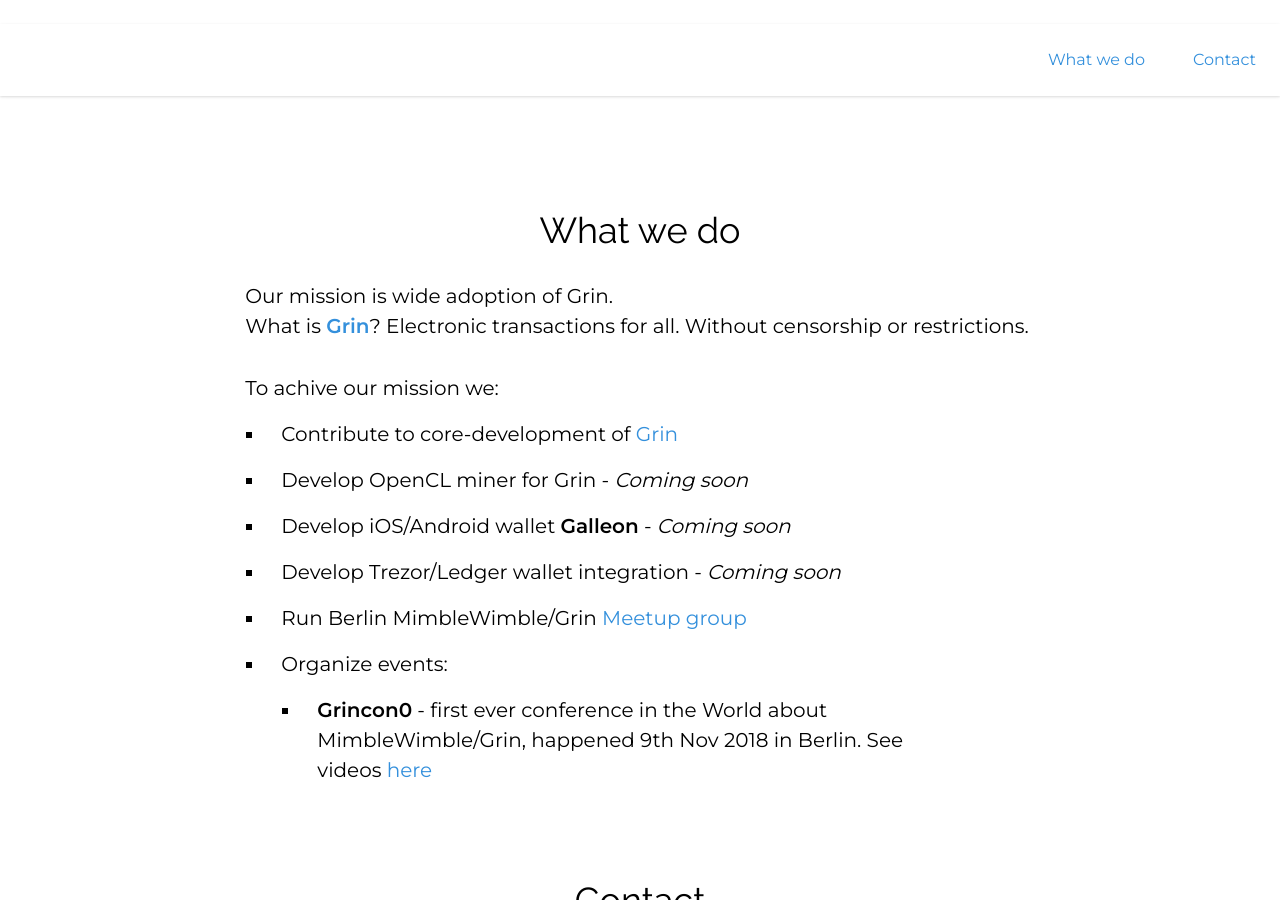
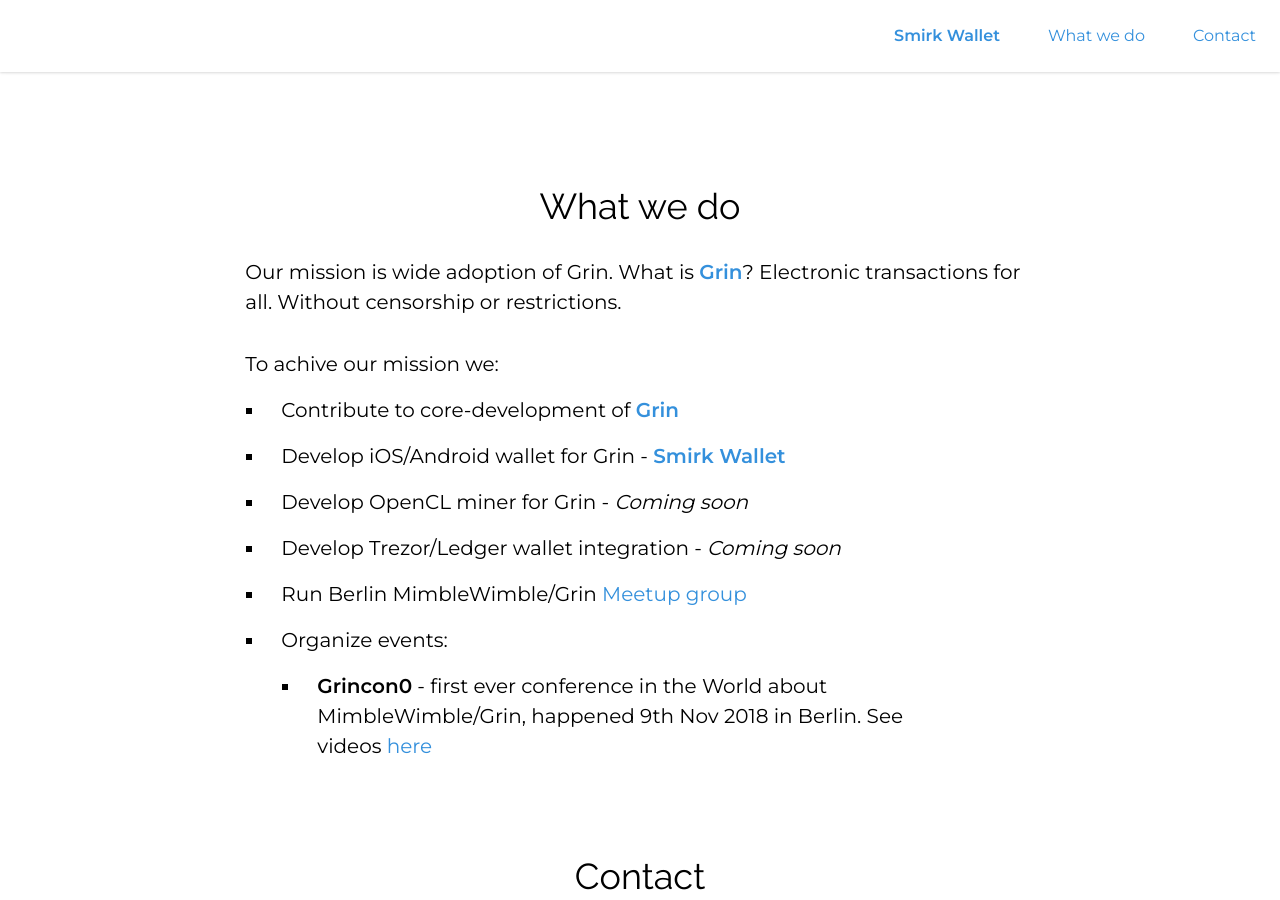
Before and after one commit to cyclefortytwo/cycle42.com, a Jekyll site: the page built from index.md, in a window 1280 px wide and 900 px high, scrolled down 745 px. Built offline with Jekyll 4.4.1, drawn with Linux system fonts in a browser that asks for light colours; nearby versions of some CDN libraries.

Commit message:
Add Smirk Wallet

```diff
--- a/_includes/head.html
+++ b/_includes/head.html
@@ -1,10 +1,8 @@
-<head>
 	<meta charset="utf-8">
 	<meta http-equiv="X-UA-Compatible" content="IE=edge">
-l	<meta name="viewport" content="width=device-width, initial-scale=1,user-scalable=no">
+	<meta name="viewport" content="width=device-width, initial-scale=1,user-scalable=no">
 
 	<!-- Plain Description -->
-	<title>{{ site.title }}</title>
 	<meta name="description" content="{% if page.excerpt %}{{page.excerpt}}{% else %}{{site.tagline}}{% endif %}">
 	<link rel="icon" type="image/png" href="/favicon.png">
 
@@ -36,5 +34,4 @@ l	<meta name="viewport" content="width=device-width, initial-scale=1,user-scalab
   <link rel="stylesheet" href="css/app.css">
 	<!-- Put your fonts here -->
   <script src="https://polyfill.io/v2/polyfill.min.js?features=IntersectionObserver"></script>
-
-</head>
+	<title>{{ site.title }}</title>
--- a/_includes/header.html
+++ b/_includes/header.html
@@ -10,6 +10,7 @@
       </button>
     </div>
     <div class="hidden flex-col w-full sm:flex sm:flex-row sm:w-auto hidden flex-grow justify-end" id="burger-menu">
+      <a class="block p-3 sm:p-6 text-grey-darker hover:text-grey-darkest font-bold no-underline" href="/smirk">Smirk Wallet</a>
       <a class="block p-3 sm:p-6 text-grey-darker hover:text-grey-darkest no-underline" href="#whatwedo">What we do</a>
       <a class="block p-3 sm:p-6 text-grey-darker hover:text-grey-darkest no-underline" href="#contact">Contact</a>
     </div>
--- a/_layouts/default.html
+++ b/_layouts/default.html
@@ -5,8 +5,9 @@
 <!--[if gt IE 8]><!-->
 <html class="no-js">
 <!--<![endif]-->
-
+<head>
 {% include head.html %}
+</head>
 
 	<body>
     {% include header.html %}
--- a/index.md
+++ b/index.md
@@ -1,7 +1,7 @@
 ---
 layout: default
 title: "Home Page"
-fulltitle: "My New Website | Update Coming August 2004"
+fulltitle: "Cypherpunk cooperative located in Berlin"
 excerpt: Cypherpunk cooperative located in Berlin
 
 ---
@@ -31,9 +31,9 @@ What is **[Grin](http://grin-tech.org/)**? Electronic transactions for all. With
 
 {:.text-xl .leading-normal .mt-8}
 To achive our mission we:
-* Contribute to core-development of [Grin](https://github.com/mimblewimble/grin/)
+* Contribute to core-development of **[Grin](https://github.com/mimblewimble/grin/)**
+* Develop iOS/Android wallet for Grin - **[Smirk Wallet](/smirk)**
 * Develop OpenCL miner for Grin - *Coming soon*{:.text-grey-dark}
-* Develop iOS/Android wallet **Galleon** - *Coming soon*{:.text-grey-dark}
 * Develop Trezor/Ledger wallet integration - *Coming soon*{:.text-grey-dark}
 * Run Berlin MimbleWimble/Grin [Meetup group](https://www.meetup.com/MimbleWimble-Grin-Berlin/)
 * Organize events:
```
Also changed, not shown: _layouts/smirk.html (added, +36 -0 lines), smirk.md (added, +6 -0 lines).
